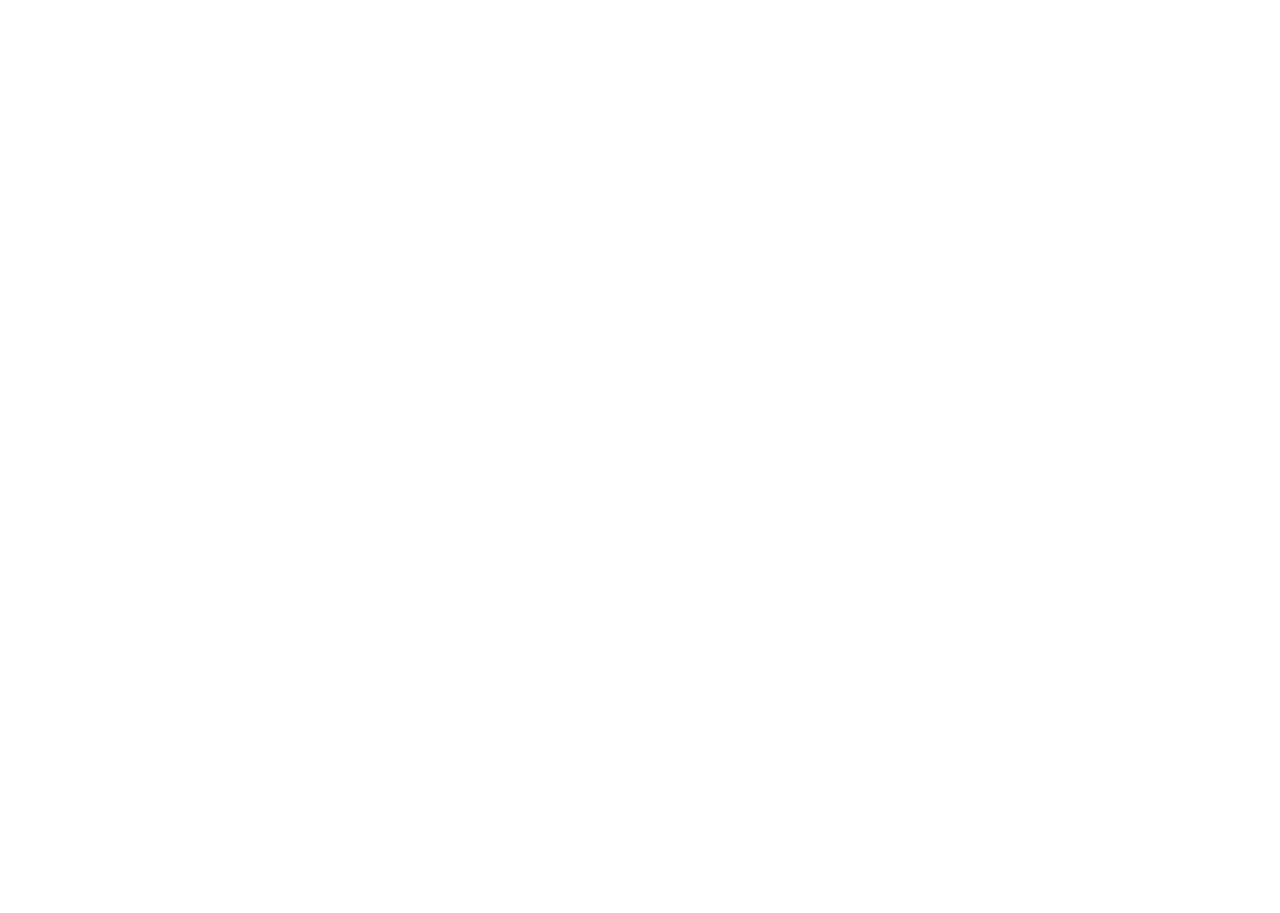
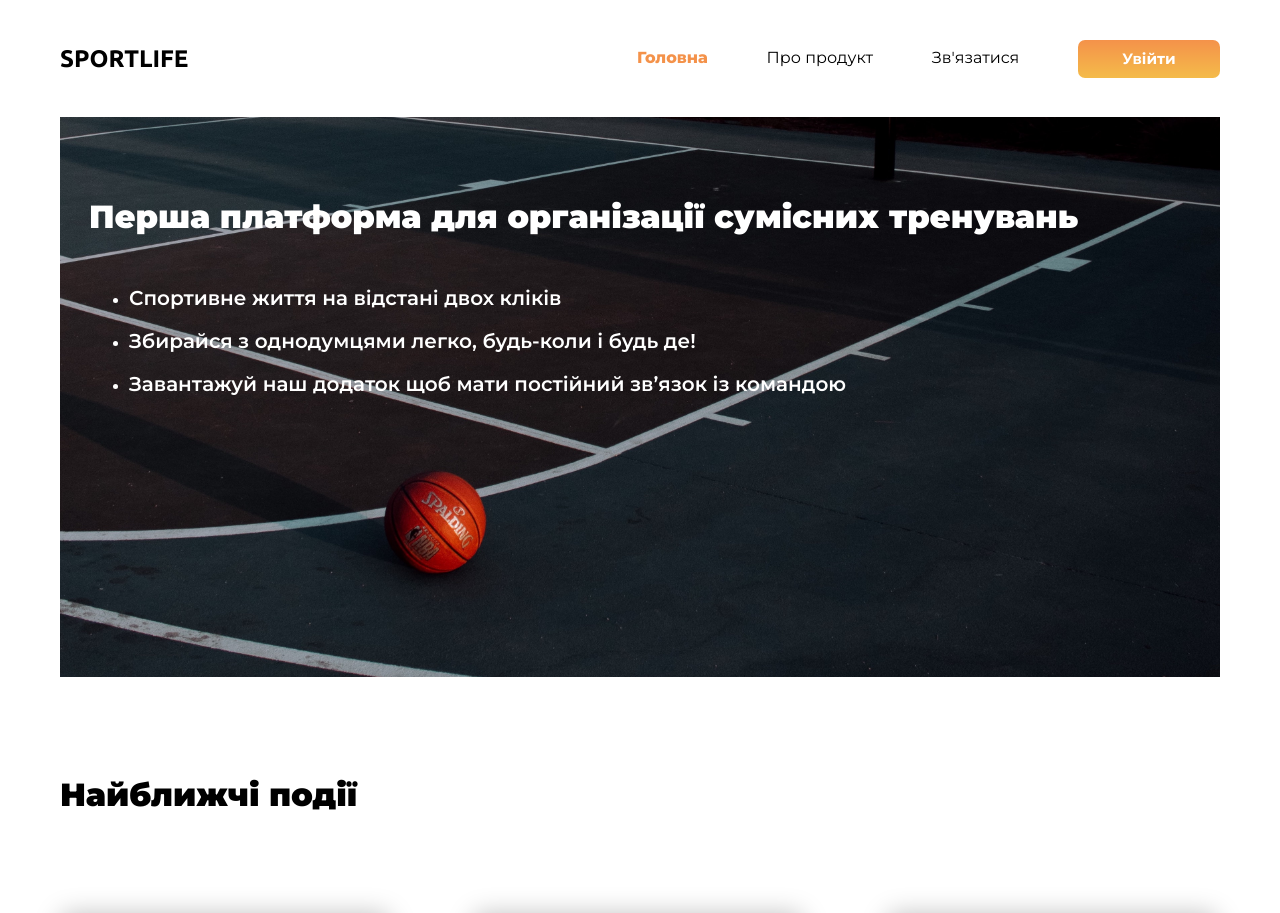
Before and after one commit to Dasha-And/Sportlife-front, a Vue app: page / in a window 1280 px wide. Shown: the top 913 px of the page. Before the commit the page ends 800 px from the top, so only its background shows below. Built offline with nearby package versions, Linux system fonts and the light colour scheme.

Commit message:
added header, banner, cards with events

```diff
--- a/package.json
+++ b/package.json
@@ -9,6 +9,7 @@
   },
   "dependencies": {
     "core-js": "^3.8.3",
+    "normalize.css": "^8.0.1",
     "vue": "^3.2.13"
   },
   "devDependencies": {
@@ -32,7 +33,9 @@
     "parserOptions": {
       "parser": "@babel/eslint-parser"
     },
-    "rules": {}
+    "rules": {
+      "vue/multi-word-component-names": 0
+    }
   },
   "browserslist": [
     "> 1%",
--- a/src/App.vue
+++ b/src/App.vue
@@ -1,25 +1,19 @@
 <template>
   <div>
-
+    <Home></Home>
   </div>
 </template>
 
 <script>
-
+import Home from '@/components/Home.vue'
 export default {
   name: 'App',
   components: {
+    Home
   }
 }
 </script>
 
 <style>
-#app {
-  font-family: Avenir, Helvetica, Arial, sans-serif;
-  -webkit-font-smoothing: antialiased;
-  -moz-osx-font-smoothing: grayscale;
-  text-align: center;
-  color: #2c3e50;
-  margin-top: 60px;
-}
+
 </style>
--- a/src/components/Home.vue
+++ b/src/components/Home.vue
@@ -0,0 +1,213 @@
+<template>
+  <div class="wrapper">
+
+    <div class="header">
+      <h2 class="logo">Sportlife</h2>
+      <div class="nav">
+        <p class="nav-item selected">Головна</p>
+        <p class="nav-item">Про продукт</p>
+        <p class="nav-item">Зв'язатися</p>
+        <a class="button nav-item-sign-in" href="">Увійти</a>
+      </div>
+    </div>
+
+    <div class="banner">
+    <h1 class="title">Перша платформа для організації сумісних тренувань</h1>
+      <ul>
+        <li><h3>Спортивне життя на відстані двох кліків</h3></li>
+        <li><h3>Збирайся з однодумцями легко, будь-коли і будь де!</h3></li>
+        <li><h3>Завантажуй наш додаток щоб мати постійний зв’язок із командою</h3></li>
+      </ul>
+    </div>
+
+    <div class="nearest-events">
+      <h1 class="nearest-events-title">Найближчі події</h1>
+
+      <div class="events">
+        <div class="events-item">
+          <h4 class="events-item-title">Баскетбольна гра</h4>
+          <p class="events-item-text">Автор: Іван Русанов</p>
+        </div>
+        <div class="events-item">
+          <h4 class="events-item-title">Баскетбольна гра</h4>
+          <p class="events-item-text">Автор: Іван Русанов</p>
+        </div>
+        <div class="events-item">
+          <h4 class="events-item-title">Баскетбольна гра</h4>
+          <p class="events-item-text">Автор: Іван Русанов</p>
+        </div>
+        <div class="events-item">
+          <h4 class="events-item-title">Баскетбольна гра</h4>
+          <p class="events-item-text">Автор: Іван Русанов</p>
+        </div>
+        <div class="events-item">
+          <h4 class="events-item-title">Баскетбольна гра</h4>
+          <p class="events-item-text">Автор: Іван Русанов</p>
+        </div>
+        <div class="events-item">
+          <h4 class="events-item-title">Баскетбольна гра</h4>
+          <p class="events-item-text">Автор: Іван Русанов</p>
+        </div>
+      </div>
+
+    </div>
+
+  </div>
+</template>
+
+<script>
+
+</script>
+
+<style>
+@import url('https://fonts.googleapis.com/css2?family=Ubuntu:wght@700&display=swap');
+@import url('https://fonts.googleapis.com/css2?family=Montserrat:wght@300;400;500;600;700;800;900&display=swap');
+
+.wrapper {
+  width: 1160px;
+  margin: 0 auto;
+}
+h2 {
+  font-family: 'Ubuntu',serif;
+  font-style: normal;
+  font-weight: 700;
+  font-size: 24px;
+  text-transform: uppercase;
+  color: #000000;
+}
+.logo {
+  height: fit-content;
+  margin-top: auto;
+  margin-bottom: auto;
+}
+p {
+  font-family: 'Montserrat',serif;
+  font-style: normal;
+  font-weight: 400;
+  font-size: 16px;
+  color: #000000;
+}
+.header {
+  display: flex;
+  justify-content: space-between;
+  height: 117px;
+}
+.nav {
+  display: flex;
+  justify-content: space-between;
+  width: 583px;
+}
+.nav-item {
+  display: block;
+  height: fit-content;
+  margin-top: auto;
+  margin-bottom: auto;
+  -webkit-transition: 0.5s;
+  -moz-transition: 0.5s;
+  -o-transition: 0.5s;
+}
+.nav-item:hover {
+  color: #F4924A;
+  transition-duration: 0.3s;
+}
+.selected {
+  font-weight: 800;
+  color: #F4924A;
+}
+.button {
+  background: linear-gradient(180deg, #F4924A 0%, #F4BB4A 100%);
+  border-radius: 7px;
+  color: white;
+  text-decoration: none;
+  font-family: 'Montserrat';
+  font-style: normal;
+  font-weight: 700;
+  font-size: 15px;
+  width: 142px;
+  height: 38px;
+  line-height: 38px;
+  text-align: center;
+  -webkit-transition: 0.5s;
+  -moz-transition: 0.5s;
+  -o-transition: 0.5s;
+}
+.button:hover {
+  transform: scale(1.06);
+  transition-duration: 0.5s;
+}
+.nav-item-sign-in {
+  margin-top: auto;
+  margin-bottom: auto;
+}
+.banner {
+  height: 499px;
+  background-image: url("../../img/home-banner.jpeg");
+  background-repeat: no-repeat;
+  background-size: 100%;
+  padding-top: 61px;
+  padding-left: 29px;
+}
+h1 {
+  font-family: 'Montserrat';
+  font-style: normal;
+  font-weight: 900;
+  font-size: 30px;
+}
+h3 {
+  font-family: 'Montserrat';
+  font-style: normal;
+  font-weight: 600;
+  font-size: 20px;
+  color: #FFFFFF;
+}
+li {
+  color: white;
+}
+.title {
+  margin-bottom: 51px;
+  color: #FFFFFF;
+}
+.nearest-events {
+  margin-top: 100px;
+}
+.events-item {
+  width: 330px;
+  height: 344px;
+  background: #FFFFFF;
+  box-shadow: 0px 0px 26px rgba(0, 0, 0, 0.25);
+  border-radius: 10px;
+  -webkit-transition: 0.5s;
+  -moz-transition: 0.5s;
+  -o-transition: 0.5s;
+}
+.events-item:hover {
+  transform: scale(1.05);
+  transition-duration: 0.3s;
+}
+.nearest-events-title {
+  margin-bottom: 100px;
+}
+.events {
+  display: grid;
+  column-gap: 80px;
+  row-gap: 78px;
+  grid-template-columns: auto auto auto;
+}
+.events-item-title {
+  text-align: center;
+}
+.events-item-text {
+  text-align: center;
+  font-family: 'Montserrat';
+  font-style: normal;
+  font-weight: 500;
+  font-size: 14px;
+}
+h4 {
+  font-family: 'Montserrat';
+  font-style: normal;
+  font-weight: 800;
+  font-size: 15px;
+  color: #000000;
+}
+</style>
--- a/src/main.js
+++ b/src/main.js
@@ -1,4 +1,5 @@
 import { createApp } from 'vue'
 import App from './App.vue'
+import "normalize.css"
 
 createApp(App).mount('#app')
--- a/vue.config.js
+++ b/vue.config.js
@@ -1,4 +1,5 @@
 const { defineConfig } = require('@vue/cli-service')
 module.exports = defineConfig({
-  transpileDependencies: true
+  transpileDependencies: true,
+  lintOnSave: false
 })
```
Also changed, not shown: img/home-banner.jpeg (added), 1 other file (tests, documents, lock files or other folders).
